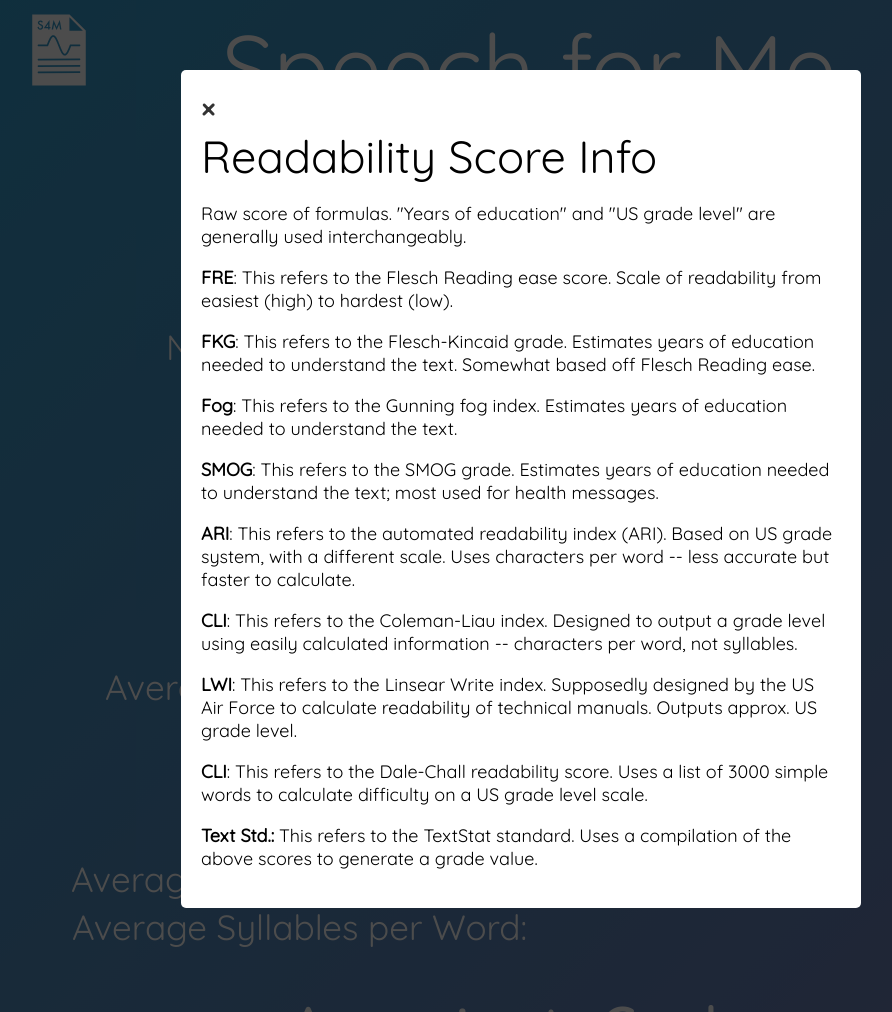
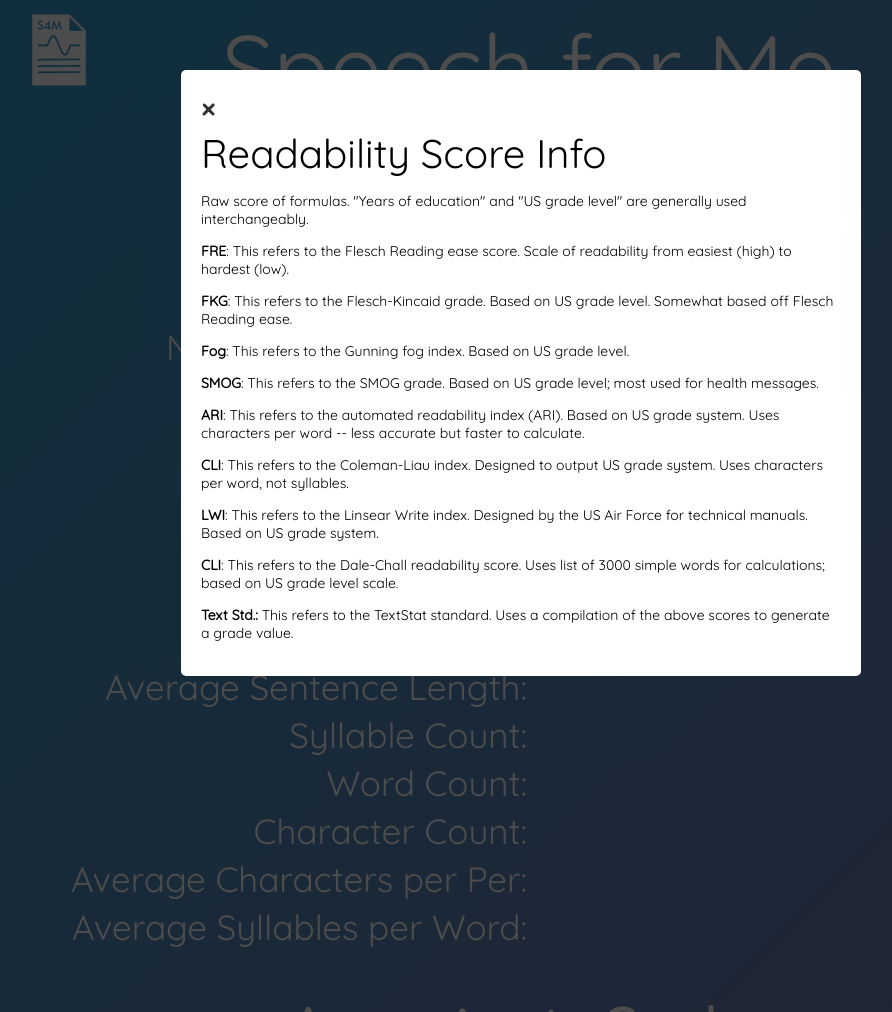
Before and after one commit to gautomdas/Speech4Me, a Flask app: template templates/stats.html in a window 1280 px wide, after a click that opens the changed part. Shown: the whole page, without its empty margins (119-1011 px from the left). Run offline with Flask 2, Linux system fonts and the light colour scheme; the template is opened without the code that fills it, so the values that code supplies are empty; parts of the project's set-up code (start-up, migrations or seed data) failed here and were passed over; some libraries are stand-ins or nearby versions.

Commit message:
Fixed HTML styling.

```diff
--- a/templates/stats.html
+++ b/templates/stats.html
@@ -284,9 +284,9 @@
       </tr>
 
     </table>
-    <p><b>NOTE:</b> Always remember these scores and indices (indexes) are general guidelines. Additionally, many of these tests are very similar, and can also be somewhat inaccurate. For example, a significant part of the tests factors in syllable count for word difficulty, which is not always true. (e.g., "interesting", which has 4 syllables but is easy).
+    <p style="font-size:14px;"><b>NOTE:</b> Always remember these scores and indices (indexes) are general guidelines. Additionally, many of these tests are very similar, and can also be somewhat inaccurate. For example, a significant part of the tests factors in syllable count for word difficulty, which is not always true. (e.g., "interesting", which has 4 syllables but is easy).
             Additionally, the programming used to calculate the scores is not fully accurate due to not always counting syllables correctly. Please remember to take everything with a grain of salt.</p>
-            <p>Scores based on the US grading system are implied to be easier than the lowest grades when below 0, and harder than the US grade system when above the normal grade levels. Each grading system may also use different scales. A score on either extreme suggests not enough information or non-English words.</p>
+            <p style="font-size:14px";>Scores based on the US grading system are implied to be easier than the lowest grades when below 0, and harder than the US grade system when above the normal grade levels. Each grading system may also use different scales. A score on either extreme suggests not enough information or non-English words.</p>
 
 </section>
   <div class="box">
@@ -302,13 +302,13 @@
         <div id="context">
             <p>Raw score of formulas. "Years of education" and "US grade level" are generally used interchangeably.</p>
             <p><b>FRE</b>: This refers to the Flesch Reading ease score. Scale of readability from easiest (high) to hardest (low).</p>
-            <p><b>FKG</b>: This refers to the Flesch-Kincaid grade. Estimates years of education needed to understand the text. Somewhat based off Flesch Reading ease. </p>
-            <p><b>Fog</b>: This refers to the Gunning fog index. Estimates years of education needed to understand the text.</p>
-            <p><b>SMOG</b>: This refers to the SMOG grade. Estimates years of education needed to understand the text; most used for health messages.</p>
-            <p><b>ARI</b>: This refers to the automated readability index (ARI). Based on US grade system, with a different scale. Uses characters per word -- less accurate but faster to calculate.</p>
-            <p><b>CLI</b>: This refers to the Coleman-Liau index. Designed to output a grade level using easily calculated information -- characters per word, not syllables.</p>
-            <p><b>LWI</b>: This refers to the Linsear Write index. Supposedly designed by the US Air Force to calculate readability of technical manuals. Outputs approx. US grade level.</p>
-            <p><b>CLI</b>: This refers to the Dale-Chall readability score. Uses a list of 3000 simple words to calculate difficulty on a US grade level scale.</p>
+            <p><b>FKG</b>: This refers to the Flesch-Kincaid grade. Based on US grade level. Somewhat based off Flesch Reading ease. </p>
+            <p><b>Fog</b>: This refers to the Gunning fog index. Based on US grade level.</p>
+            <p><b>SMOG</b>: This refers to the SMOG grade. Based on US grade level; most used for health messages.</p>
+            <p><b>ARI</b>: This refers to the automated readability index (ARI). Based on US grade system. Uses characters per word -- less accurate but faster to calculate.</p>
+            <p><b>CLI</b>: This refers to the Coleman-Liau index. Designed to output US grade system. Uses characters per word, not syllables.</p>
+            <p><b>LWI</b>: This refers to the Linsear Write index. Designed by the US Air Force for technical manuals. Based on US grade system.</p>
+            <p><b>CLI</b>: This refers to the Dale-Chall readability score. Uses list of 3000 simple words for calculations; based on US grade level scale.</p>
             <p><b>Text Std.:</b> This refers to the TextStat standard. Uses a compilation of the above scores to generate a grade value.</p>
         </div>
 	</div>
@@ -437,12 +437,12 @@ new Chart(document.getElementById("myChart"), {
     #tittle{
         color: #000000;
         font-family: 'Quicksand', sans-serif;
-        font-size: 45px; !important;
+        font-size: 40px; !important;
     }
      #context{
         color: #000000;
         font-family: 'Quicksand', sans-serif;
-        font-size: 18px; !important;
+        font-size: 14px; !important;
     }
 </style>
 <div class="box">
@@ -585,12 +585,12 @@ new Chart(document.getElementById("myChartB"), {
     #tittle{
         color: #000000;
         font-family: 'Quicksand', sans-serif;
-        font-size: 45px; !important;
+        font-size: 40px; !important;
     }
      #context{
         color: #000000;
         font-family: 'Quicksand', sans-serif;
-        font-size: 18px; !important;
+        font-size: 14px; !important;
     }
 </style>
   <!--
@@ -741,12 +741,12 @@ new Chart(document.getElementById("myChartNE"), {
     #tittle{
         color: #000000;
         font-family: 'Quicksand', sans-serif;
-        font-size: 45px; !important;
+        font-size: 40px; !important;
     }
      #context{
         color: #000000;
         font-family: 'Quicksand', sans-serif;
-        font-size: 18px; !important;
+        font-size: 14px; !important;
     }
 </style>
   <!--
@@ -833,10 +833,11 @@ new Chart(document.getElementById("myChartC"), {
 });
 
 </script>
+
   <br>
-<p><b>NOTE:</b> Always remember these scores and indices (indexes) are general guidelines. Additionally, many of these tests are very similar, and can also be somewhat inaccurate. For example, a significant part of the tests factors in syllable count for word difficulty, which is not always true. (e.g., "interesting", which has 4 syllables but is easy).
+<p style="color:white; font-size:14px"><b>NOTE:</b> Always remember these scores and indices (indexes) are general guidelines. Additionally, many of these tests are very similar, and can also be somewhat inaccurate. For example, a significant part of the tests factors in syllable count for word difficulty, which is not always true. (e.g., "interesting", which has 4 syllables but is easy).
             Additionally, the programming used to calculate the scores is not fully accurate due to not always counting syllables correctly. Please remember to take everything with a grain of salt.</p>
-  <p>Scores are normalized (and graphed) to within 0-100%, with 100% meaning hardest and 0% meaning easiest.</p>
+  <p style="color:white; font-size:14px">Scores are normalized (and graphed) to within 0-100%, with 100% meaning hardest and 0% meaning easiest.</p>
 <style>
 
 .box {
@@ -900,12 +901,12 @@ new Chart(document.getElementById("myChartC"), {
     #tittle{
         color: #000000;
         font-family: 'Quicksand', sans-serif;
-        font-size: 45px; !important;
+        font-size: 40px; !important;
     }
      #context{
         color: #000000;
         font-family: 'Quicksand', sans-serif;
-        font-size: 18px; !important;
+        font-size: 14px; !important;
     }
 </style>
 
@@ -922,14 +923,14 @@ new Chart(document.getElementById("myChartC"), {
 		<div id="tittle">Label Info</div>
         <div id="context">
             <p>"Years of education" and "US grade level" are generally used interchangeably.</p>
-            <p><b>FRE</b>: This refers to the Flesch Reading ease score. Scale of readability from easiest (high) to hardest (low). Remember that on this graph, 100(%) is hardest, 0(%) is easiest.</p>
-            <p><b>FKG</b>: This refers to the Flesch-Kincaid grade. Estimates years of education needed to understand the text. Somewhat based off Flesch Reading ease. </p>
-            <p><b>Fog</b>: This refers to the Gunning fog index. Estimates years of education needed to understand the text.</p>
-            <p><b>SMOG</b>: This refers to the SMOG grade. Estimates years of education needed to understand the text; most used for health messages.</p>
-            <p><b>ARI</b>: This refers to the automated readability index (ARI). Based on US grade system, with a different scale. Uses characters per word -- less accurate but faster to calculate.</p>
-            <p><b>CLI</b>: This refers to the Coleman-Liau index. Designed to output a grade level using easily calculated information -- characters per word, not syllables.</p>
-            <p><b>LWI</b>: This refers to the Linsear Write index. Supposedly designed by the US Air Force to calculate readability of technical manuals. Outputs approx. US grade level.</p>
-            <p><b>CLI</b>: This refers to the Dale-Chall readability score. Uses a list of 3000 simple words to calculate difficulty on a US grade level scale.</p>
+            <p><b>FRE</b>: This refers to the Flesch Reading ease score. One of the most used.</p>
+            <p><b>FKG</b>: This refers to the Flesch-Kincaid grade. Based on US grade level. Somewhat based off Flesch Reading ease. </p>
+            <p><b>Fog</b>: This refers to the Gunning fog index. Based on US grade level.</p>
+            <p><b>SMOG</b>: This refers to the SMOG grade. Based on US grade level; most used for health messages.</p>
+            <p><b>ARI</b>: This refers to the automated readability index (ARI). Based on US grade system. Uses characters per word -- less accurate but faster to calculate.</p>
+            <p><b>CLI</b>: This refers to the Coleman-Liau index. Designed to output US grade system. Uses characters per word, not syllables.</p>
+            <p><b>LWI</b>: This refers to the Linsear Write index. Designed by the US Air Force for technical manuals. Based on US grade system.</p>
+            <p><b>CLI</b>: This refers to the Dale-Chall readability score. Uses list of 3000 simple words for calculations; based on US grade level scale.</p>
             <p><b>Text Std.:</b> This refers to the TextStat standard. Uses a compilation of the above scores to generate a grade value.</p>
         </div>
 	</div>
```
